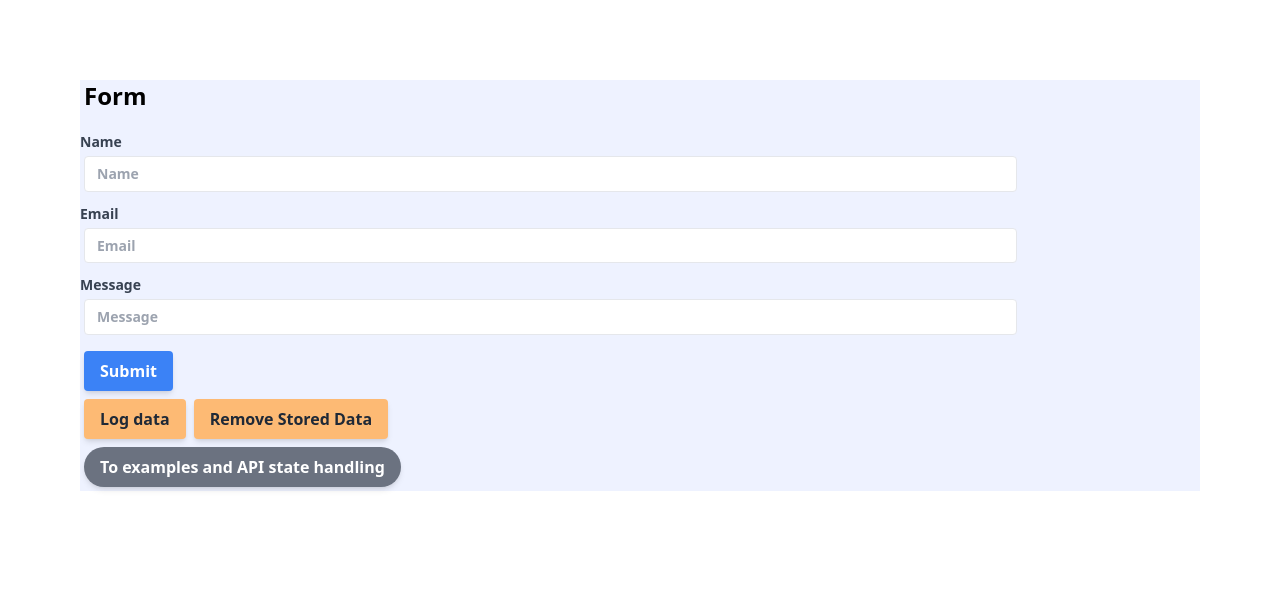
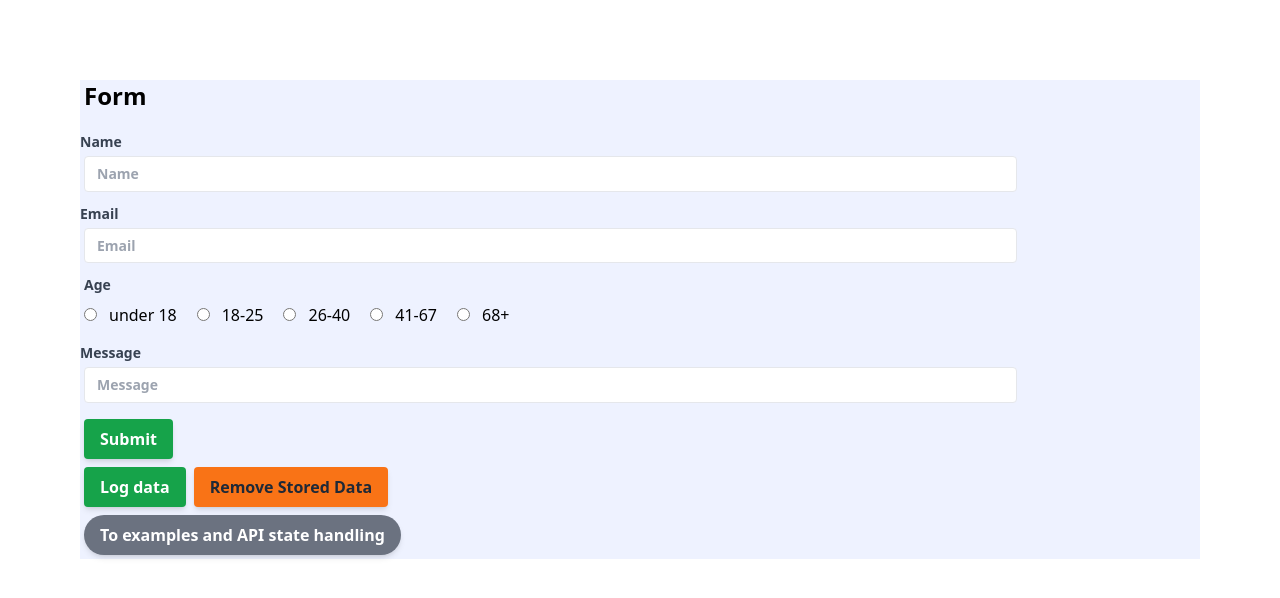
Before and after one commit to robinfiske87/next-typescript-examples-2022, a Next.js app: page / in a window 1280 px wide. Shown: the top 598 px of the page. Built offline with nearby package versions, Linux system fonts and the light colour scheme.

Commit message:
button styling choices, removed redundant nav button, added radio buttons to form

```diff
--- a/src/components/form.tsx
+++ b/src/components/form.tsx
@@ -1,15 +1,11 @@
-import React, { useState } from 'react';
-import { Input, PrimaryButton, SecondaryButton } from './reusableComponents';
+import React, { useState, useEffect } from 'react';
+import { Input, PrimaryButton, SecondaryButton, Radio } from './reusableComponents';
 import { z } from "zod";
 import type { StoredData } from '../pages/index';
 
-// Dispatch type for setting state with a new value or by a function that receives the previous state and returns a new state value.
-type Dispatch<A> = (value: A) => void;
-type SetStateAction<S> = S | ((prevState: S) => S);
-
 // Props for the form component.
 type FormProps = {
-  setStoredData: Dispatch<SetStateAction<StoredData>>; // Function to set the stored data state in the parent component.
+  setStoredData: React.Dispatch<React.SetStateAction<StoredData>>; // Function to set the stored data state in the parent component.
 };
 
 // Form component.
@@ -17,25 +13,53 @@ const Form: React.FC<FormProps> = (props) => {
   // Destructure the setStoredData prop from the props object.
   const { setStoredData } = props;
 
+  // The radioValue state variable, initialized with the value 'option1'
+  const [radioValue, setRadioValue] = useState('');
+
   // Use state for the form data.
   const [formData, setFormData] = useState({
     name: '',
     email: '',
+    ageBracket: '',
     message: ''
   });
   // Use state for the stored form data.
   const [storedForm, setStoredForm] = useState({
     name: '',
     email: '',
+    ageBracket: '',
     message: ''
   });
+
+  // Use effect to update the formData state variable when the radioValue state variable changes.
+  useEffect(() => {
+    setFormData(prevFormData => ({
+      ...prevFormData,
+      ageBracket: radioValue
+    }));
+  }, [radioValue]);
+
   // Use state for form validation errors.
   const [errors, setErrors] = useState<string[]>([]);
+
+  // An array of options to be used in the Select and Radio components
+  const ageOptions = [
+    { value: 'under 18', label: 'under 18' },
+    { value: '18-25', label: '18-25' },
+    { value: '26-40', label: '26-40' },
+    { value: '41-67', label: '41-67' },
+    { value: '68+', label: '68+' },];
+
+  // A function to be called when the value of the Radio component changes
+  const handleRadioChange = (event: React.ChangeEvent<HTMLInputElement>) => {
+    setRadioValue(event.target.value);
+  };
 
   // Schema for form data validation.
   const formDataSchema = z.object({
     name: z.string().min(1).max(40).regex(/^[a-zA-Z]+(\s[a-zA-Z]+)?$/), // Name can be any string between 1 and 40 characters long.
     email: z.string().email(), // Email must be a valid email address.
+    ageBracket: z.string().min(1).max(10), // Age bracket can be any string between 1 and 40 characters long.
     message: z.string().min(1).max(100) // Message can be any string between 1 and 100 characters long.
   });
 
@@ -64,15 +88,19 @@ const Form: React.FC<FormProps> = (props) => {
   };
 
   const handleAbort = () => {
+    setRadioValue('');
+
     setFormData({
       name: '',
       email: '',
+      ageBracket: '',
       message: ''
     })
 
     setStoredForm({
       name: '',
       email: '',
+      ageBracket: '',
       message: ''
     })
 
@@ -106,6 +134,9 @@ const Form: React.FC<FormProps> = (props) => {
           placeholder="Email"
         />
 
+        {/* Select for age bracket */}
+        <Radio label="Age" name="radio" options={ageOptions} value={radioValue} onChange={handleRadioChange} />
+
         {/* Input for message */}
         <Input
           label='Message'
@@ -116,7 +147,7 @@ const Form: React.FC<FormProps> = (props) => {
         />
 
         {/* Button to submit data to state, or use something else if you want it to persist */}
-        <PrimaryButton>
+        <PrimaryButton type='submit'>
           Submit
         </PrimaryButton>
 
@@ -124,6 +155,7 @@ const Form: React.FC<FormProps> = (props) => {
         {Object.values(formData).some(val => val !== '') &&
         <SecondaryButton
           onClick={handleAbort}
+          type='reset'
         >
           Clear Form
         </SecondaryButton>}
@@ -144,7 +176,8 @@ const Form: React.FC<FormProps> = (props) => {
           <div className='m-1 overflow-auto max-w-sm'>
             <h2 className="text-2xl font-bold">Stored Form Data</h2>
             <p className="whitespace-normal text-wrap">Name: {storedForm.name}</p>
-            <p className="whitespace-normal text-wrap">Email: {storedForm.email}</p>
+            <p className="whitespace-normal text-wrap">Email:: {storedForm.email}</p>
+            <p className="whitespace-normal text-wrap">Age Bracket: {storedForm.ageBracket}</p>
             <p className="whitespace-normal text-wrap">Message: {storedForm.message}</p>
           </div>
         )}
--- a/src/components/reusableComponents.tsx
+++ b/src/components/reusableComponents.tsx
@@ -66,7 +66,7 @@ const Radio: React.FC<RadioProps> = ({ label, name, options, value, onChange })
     {options.map((option) => (
   <label key={option.value} className="inline-block mr-4">
     <input
-      className="leading-tight"
+      className="leading-tight m-1"
       type="radio"
       name={name}
       value={option.value}
@@ -79,16 +79,50 @@ const Radio: React.FC<RadioProps> = ({ label, name, options, value, onChange })
   </div>
 );
 
-interface ButtonProps {
+interface PrimaryButtonProps {
+  type?: 'default' | 'submit' | 'navigate' | 'action'
   children: React.ReactNode;
   onClick?: () => void;
   disabled?: boolean;
 }
 
-const PrimaryButton: React.FC<ButtonProps> = ({ children, onClick }) => {
+const PrimaryButton: React.FC<PrimaryButtonProps> =
+({ children, onClick, type }) => {
+  let buttonClasses = `bg-blue-500 hover:bg-blue-700 text-white font-bold py-2 px-4 rounded m-1 shadow-md`
+
+  if(type === 'submit') {buttonClasses = `bg-green-600 hover:bg-green-800 text-white font-bold py-2 px-4 rounded m-1 shadow-md`}
+
+  if(type === 'navigate') {buttonClasses = `bg-gray-500 hover:bg-gray-600 text-white font-bold py-2 px-4 rounded-full m-1 shadow-md`}
+
+  if(type === 'action') {buttonClasses = `bg-indigo-600 hover:bg-indigo-700 text-white font-bold py-2 px-4 rounded m-1 shadow-md`}
+
   return (
     <button
-      className={`bg-blue-500 hover:bg-blue-700 text-white font-bold py-2 px-4 rounded m-1 shadow-md`}
+      className={buttonClasses}
+      onClick={onClick}>
+      {children}
+    </button>
+  );
+};
+
+interface SecondaryButtonProps {
+  type?: 'default' | 'alarm' | 'reset';
+  children: React.ReactNode;
+  onClick?: () => void;
+  disabled?: boolean;
+}
+
+const SecondaryButton: React.FC<SecondaryButtonProps> =
+  ({ children, onClick, type }) => {
+  let buttonClasses = `bg-gray-400 hover:bg-gray-500 text-white font-bold py-2 px-4 rounded m-1 shadow-md`
+
+  if(type === 'alarm') {buttonClasses = `bg-red-600 hover:bg-red-700 text-white font-bold py-2 px-4 rounded m-1 shadow-md`}
+
+  if(type === 'reset') {buttonClasses = `bg-orange-500 hover:bg-orange-600 text-gray-800 font-bold py-2 px-4 rounded m-1 shadow-md`}
+
+  return (
+    <button
+      className={buttonClasses}
       onClick={onClick}
     >
       {children}
@@ -96,26 +130,5 @@ const PrimaryButton: React.FC<ButtonProps> = ({ children, onClick }) => {
   );
 };
 
-const SecondaryButton: React.FC<ButtonProps> = ({ children, onClick, }) => {
-  return (
-    <button
-      className={`bg-orange-300 hover:bg-orange-400 text-gray-800 font-bold py-2 px-4 rounded m-1 shadow-md`}
-      onClick={onClick}
-    >
-      {children}
-    </button>
-  );
-};
 
-const NavigationButton: React.FC<ButtonProps> = ({ children, onClick, }) => {
-  return (
-    <button
-      className={`m-1 shadow-md bg-gray-500 hover:bg-gray-600 text-white font-bold py-2 px-4 rounded-full`}
-      onClick={onClick}
-    >
-      {children}
-    </button>
-  );
-};
-
-export { Input, Select, Radio, PrimaryButton, SecondaryButton, NavigationButton };
+export { Input, Select, Radio, PrimaryButton, SecondaryButton };
--- a/src/pages/examples.tsx
+++ b/src/pages/examples.tsx
@@ -1,7 +1,7 @@
 import React, { useState } from 'react';
 import Link from 'next/link';
 import { useQuery } from "react-query";
-import { Input, Select, Radio, PrimaryButton, SecondaryButton, NavigationButton } from '../components/reusableComponents';
+import { Input, Select, Radio, PrimaryButton, SecondaryButton } from '../components/reusableComponents';
 
 // A function that fetches data from an API
 const fetchUsers = async () => {
@@ -83,33 +83,44 @@ const Examples: React.FC = () => {
   return (
     <main className="mx-20 my-20 bg-indigo-50">
       <h1 className="text-2xl font-bold mb-5 ml-1">Reusable Components</h1>
-      <div className='mb-5'>
+      <div className='mb-2'>
+
         <Input label="Input" name="input" value={inputValue} onChange={handleInputChange} placeholder="Input"/>
+
         <Select label="Select" name="select" options={options} value={selectValue} onChange={handleSelectChange} />
+
         <Radio label="Radio" name="radio" options={options} value={radioValue} onChange={handleRadioChange} />
-        <PrimaryButton onClick={handleSubmit}>Submit</PrimaryButton>
-        <SecondaryButton onClick={handleReset}>Abort</SecondaryButton>
+
+        <PrimaryButton type="submit" onClick={handleSubmit}>
+          Submit
+        </PrimaryButton>
+
+        <SecondaryButton type="alarm" onClick={handleReset}>
+          Abort
+        </SecondaryButton>
+
       </div>
       {submittedValues.length > 0 &&
         <>
           <h2 className="text-2xl font-bold">Submitted data</h2>
           <div className="bg-indigo-200 p-4 rounded-lg shadow-lg m-1">
           {submittedValues.length > 0 && submittedValues.map((value, index) => (
-                <li key={index} className="mb-4">{value}</li>
+                <li key={index} className="mb-1">{value}</li>
               ))}
           </div>
         </>}
 
-      <NavigationButton >
+      <PrimaryButton type="navigate" >
         <Link href="/">Back to form</Link>
-      </NavigationButton>
+      </PrimaryButton>
 
-      <h2 className="text-2xl font-bold mt-10 ml-1">React Query</h2>
+      <h2 className="text-2xl font-bold mt-5 ml-1">React Query</h2>
         <div className="bg-indigo-200 p-4 rounded-lg shadow-lg m-1">
           {data.map((user: User) => (
             <div key={user.id} className="mb-4">
               <h3 className="text-lg font-bold">{user.name}</h3>
               <p className="text-sm text-gray-700">{user.email}</p>
+              <hr/>
             </div>
           ))}
         </div>
--- a/src/pages/index.tsx
+++ b/src/pages/index.tsx
@@ -1,6 +1,6 @@
 import React, { useState } from 'react';
 import Link from 'next/link';
-import { SecondaryButton, NavigationButton } from '../components/reusableComponents';
+import { PrimaryButton, SecondaryButton } from '../components/reusableComponents';
 import { Form } from '../components/form';
 
 export type StoredData = {
@@ -25,20 +25,22 @@ const Home: React.FC = () => {
       <Form setStoredData={setStoredData} />
 
       {/* Button to log the storedData state variable to the console */}
-      <SecondaryButton
+      <PrimaryButton
+        type='submit'
         onClick={() => console.log(storedData)}>Log data
-      </SecondaryButton>
+      </PrimaryButton>
 
       {/* Button to reset the storedData state variable to an empty data array */}
       <SecondaryButton
+        type='reset'
         onClick={resetDataStore}>Remove Stored Data
       </SecondaryButton>
 
       {/* Button to navigate to the examples page */}
       <br/>
-      <NavigationButton >
+      <PrimaryButton type='navigate' >
         <Link href="/examples">To examples and API state handling</Link>
-      </NavigationButton>
+      </PrimaryButton>
     </main>
   );
 };
```
